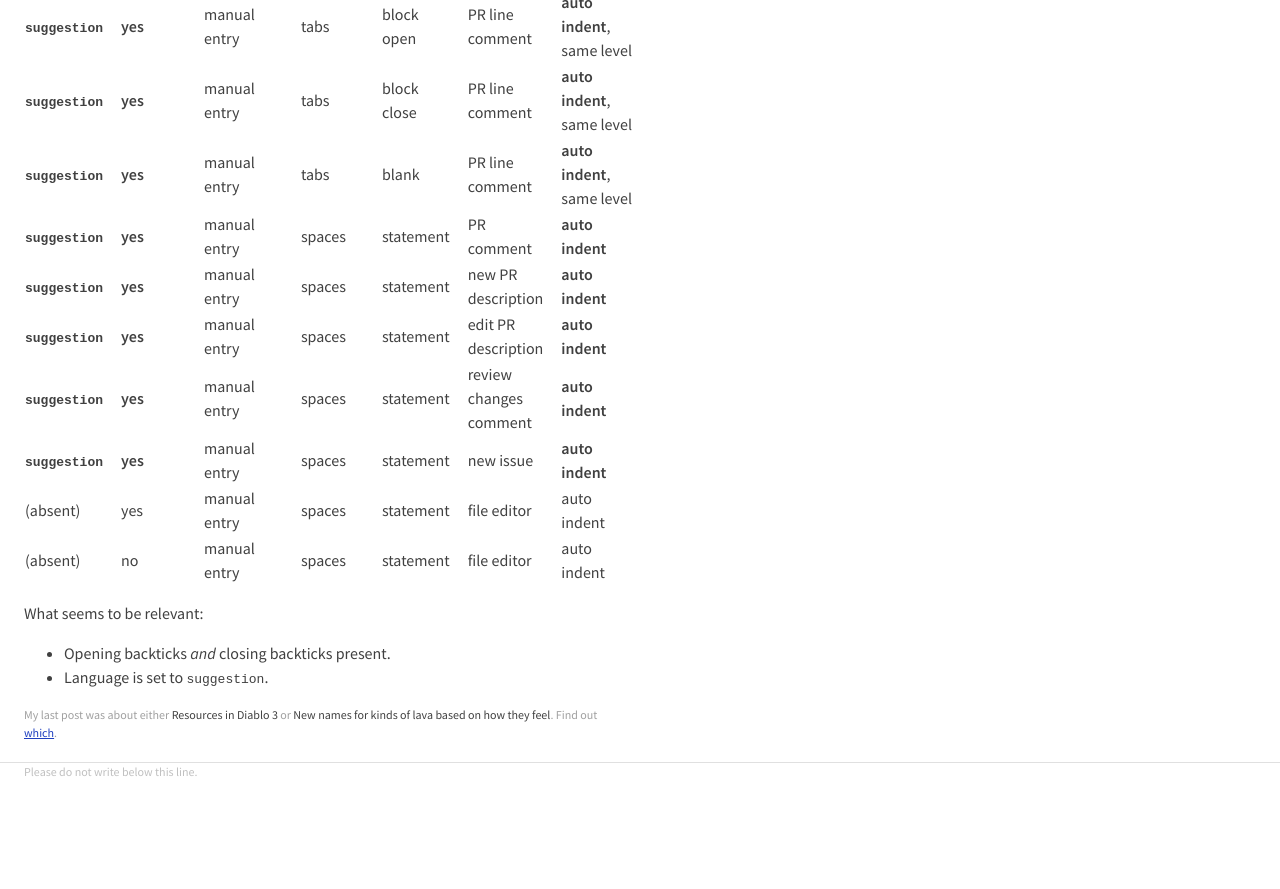
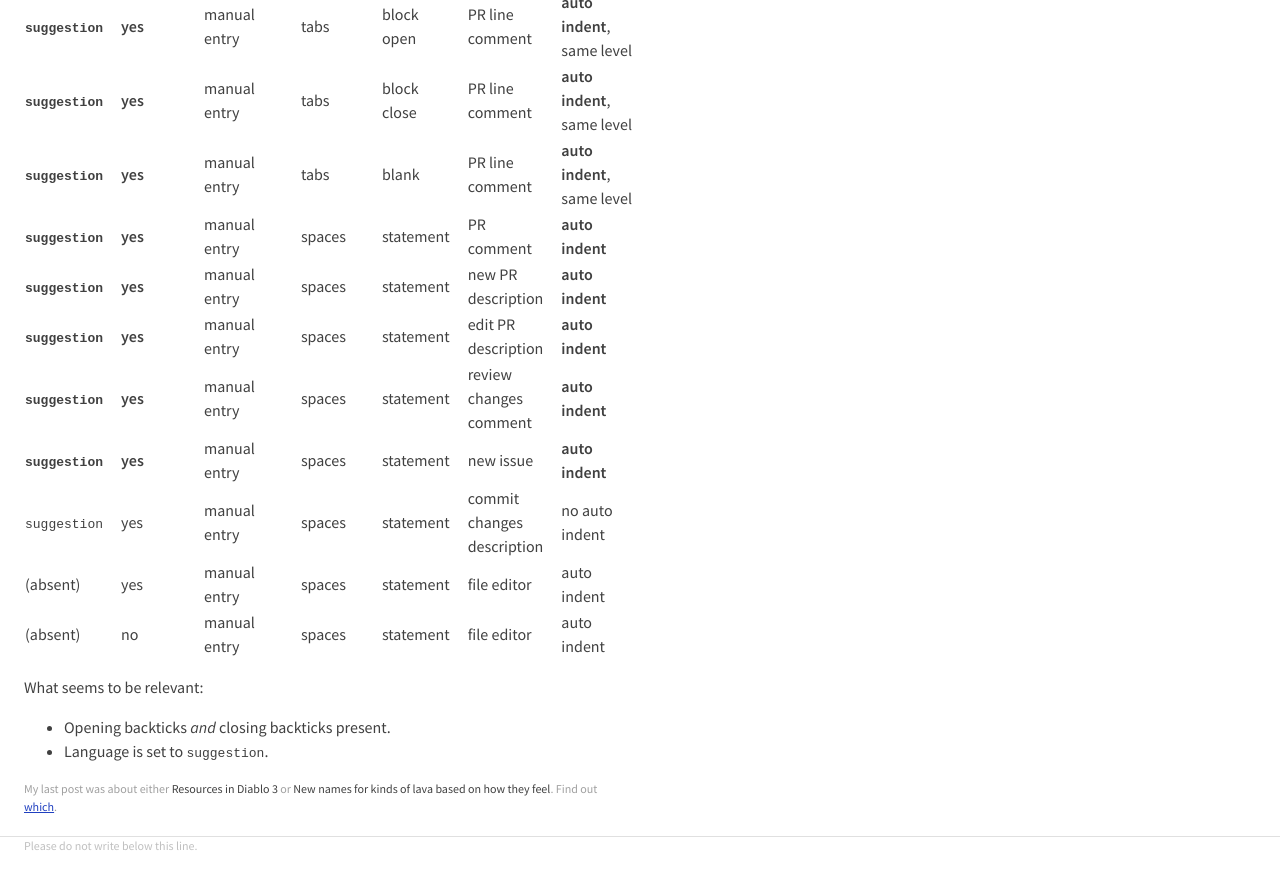
Before and after one commit to wh0/wh0.github.io, a Jekyll site: the page built from _posts/2020-07-17-github-indent.md, in a window 1280 px wide and 900 px high, scrolled down 1209 px. Shown: the top 889 px of the window. Built offline with Jekyll 4.4.1, drawn with Linux system fonts in a browser that asks for light colours; before the commit the page ends 2035 px from its top, so only the background shows below that.

Commit message:
new data point for github-indent

```diff
--- a/_posts/2020-07-17-github-indent.md
+++ b/_posts/2020-07-17-github-indent.md
@@ -19,7 +19,7 @@ When you're writing a code block in GitHub's comment entry box, under what circu
 | `js`             | yes                       | manual entry                 | spaces          | statement   | PR line comment        | no auto indent                               |
 | (absent)         | yes                       | manual entry                 | tabs            | statement   | PR line comment        | no auto indent                               |
 | (absent)         | yes                       | manual entry                 | spaces          | statement   | PR line comment        | no auto indent                               |
-| `suggestion`      | no                        | manual entry                 | spaces          | statement   | PR line comment        | no auto indent                               |
+| `suggestion`     | no                        | manual entry                 | spaces          | statement   | PR line comment        | no auto indent                               |
 | **`suggestion`** | **yes**                   | manual entry                 | tabs and spaces | statement   | PR line comment        | **auto indent**, same sequence of whitespace |
 | **`suggestion`** | **yes**                   | manual entry                 | spaces and tabs | statement   | PR line comment        | **auto indent**, same sequence of whitespace |
 | **`suggestion`** | **yes**                   | manual entry                 | tabs            | block open  | PR line comment        | **auto indent**, same level                  |
@@ -30,6 +30,7 @@ When you're writing a code block in GitHub's comment entry box, under what circu
 | **`suggestion`** | **yes**                   | manual entry                 | spaces          | statement   | edit PR description    | **auto indent**                              |
 | **`suggestion`** | **yes**                   | manual entry                 | spaces          | statement   | review changes comment | **auto indent**                              |
 | **`suggestion`** | **yes**                   | manual entry                 | spaces          | statement   | new issue              | **auto indent**                              |
+| `suggestion`     | yes                       | manual entry                 | spaces          | statement   | commit changes description | no auto indent                               |
 | (absent)         | yes                       | manual entry                 | spaces          | statement   | file editor            | auto indent                                  |
 | (absent)         | no                        | manual entry                 | spaces          | statement   | file editor            | auto indent                                  |
 
```
